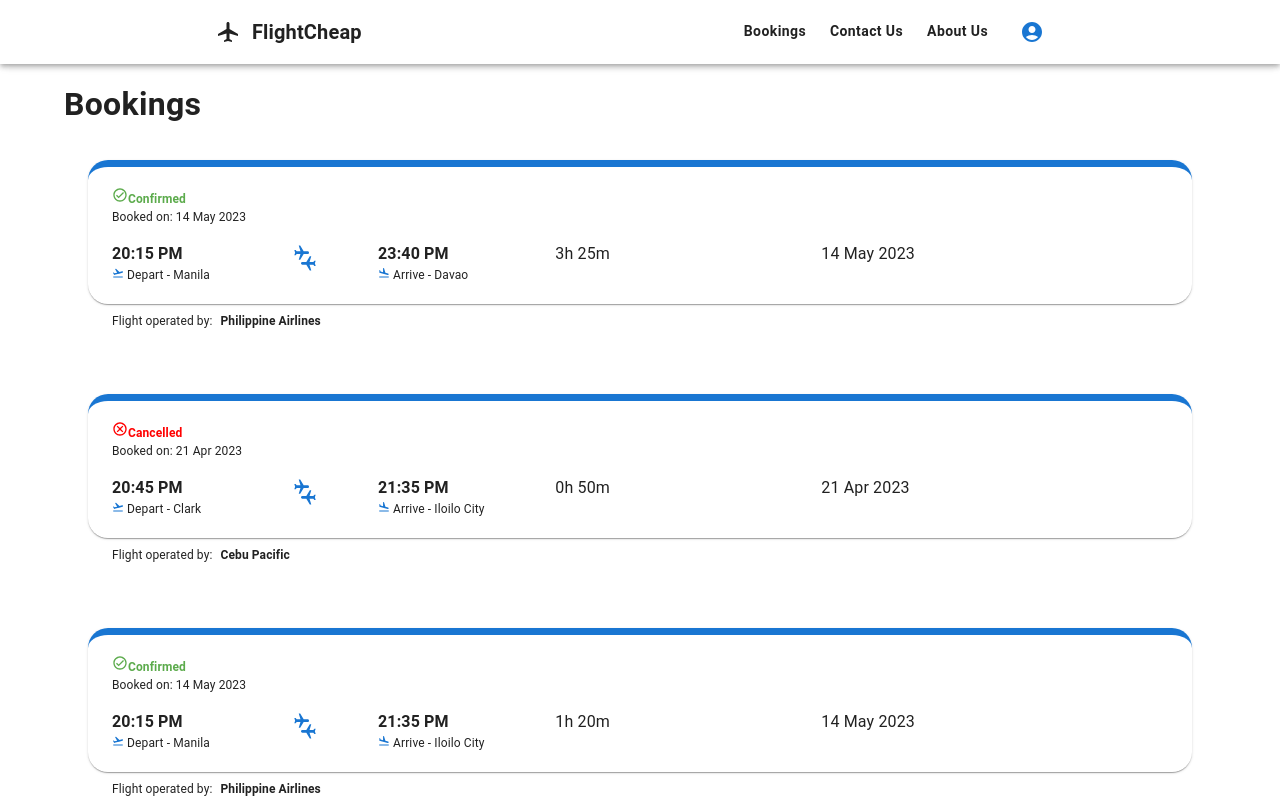
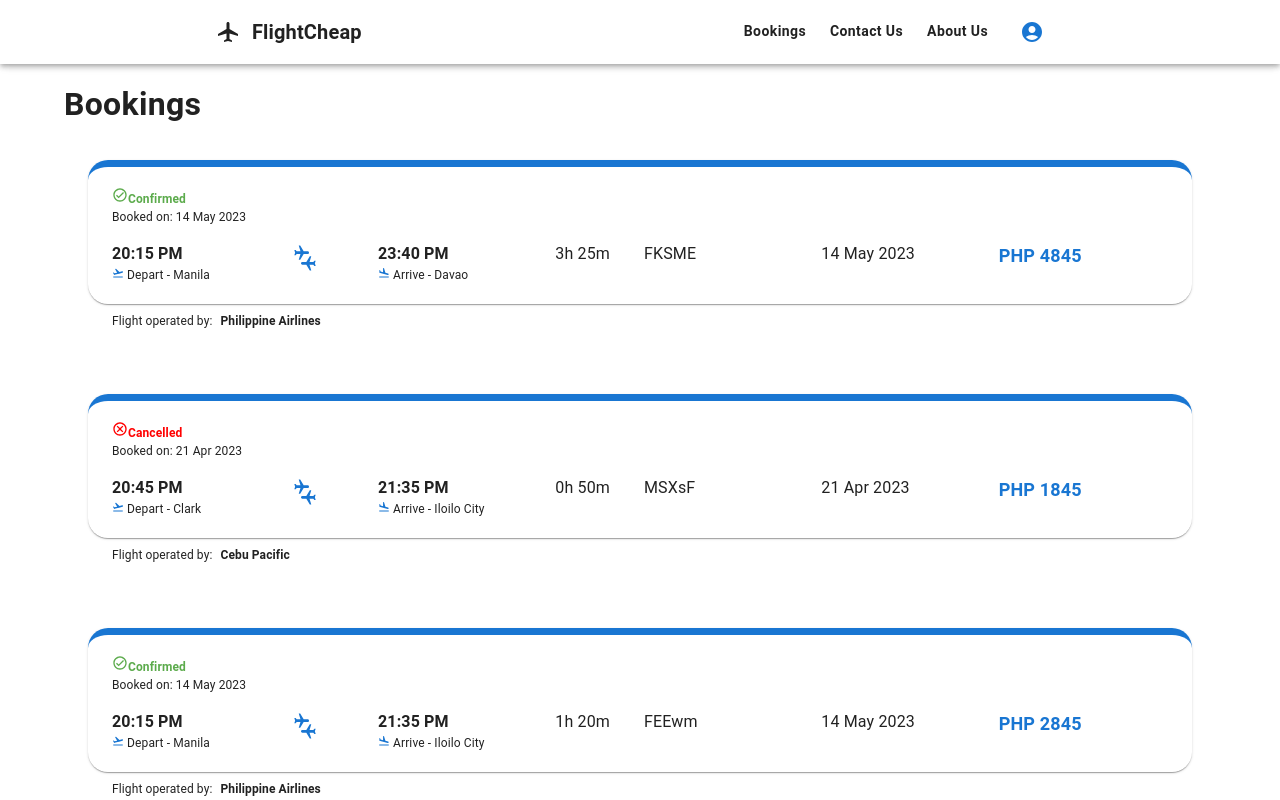
Before and after one commit to cbondoc/flight_cheap, a Next.js app: page /bookings in a window 1280 px wide. Shown: the top 800 px of the page. Built offline with nearby package versions, Linux system fonts and the light colour scheme.

Commit message:
temporarily remove comment for codes causing issue on vercel

```diff
--- a/src/components/BookingItem.js
+++ b/src/components/BookingItem.js
@@ -78,7 +78,8 @@ function BookingItem({ booking }) {
             </Typography>
           </Grid>
           <Grid item xs={2}>
-            {/* <Typography>{booking.booking_token.slice(0, 5)}</Typography> */}
+            {/* TODO: Comment this line to fix vercel issue */}
+            <Typography>{booking.booking_token.slice(0, 5)}</Typography>
           </Grid>
           <Grid item xs={2}>
             <Typography>
@@ -87,7 +88,8 @@ function BookingItem({ booking }) {
           </Grid>
           <Grid item xs={2}>
             <Typography fontSize={18} color="#1976d2" fontWeight={600}>
-              {/* PHP {booking.conversion.PHP} */}
+              {/* TODO: Comment this line tto fix vercel issue  */}
+              PHP {booking.conversion.PHP}
             </Typography>
           </Grid>
         </Grid>
```
